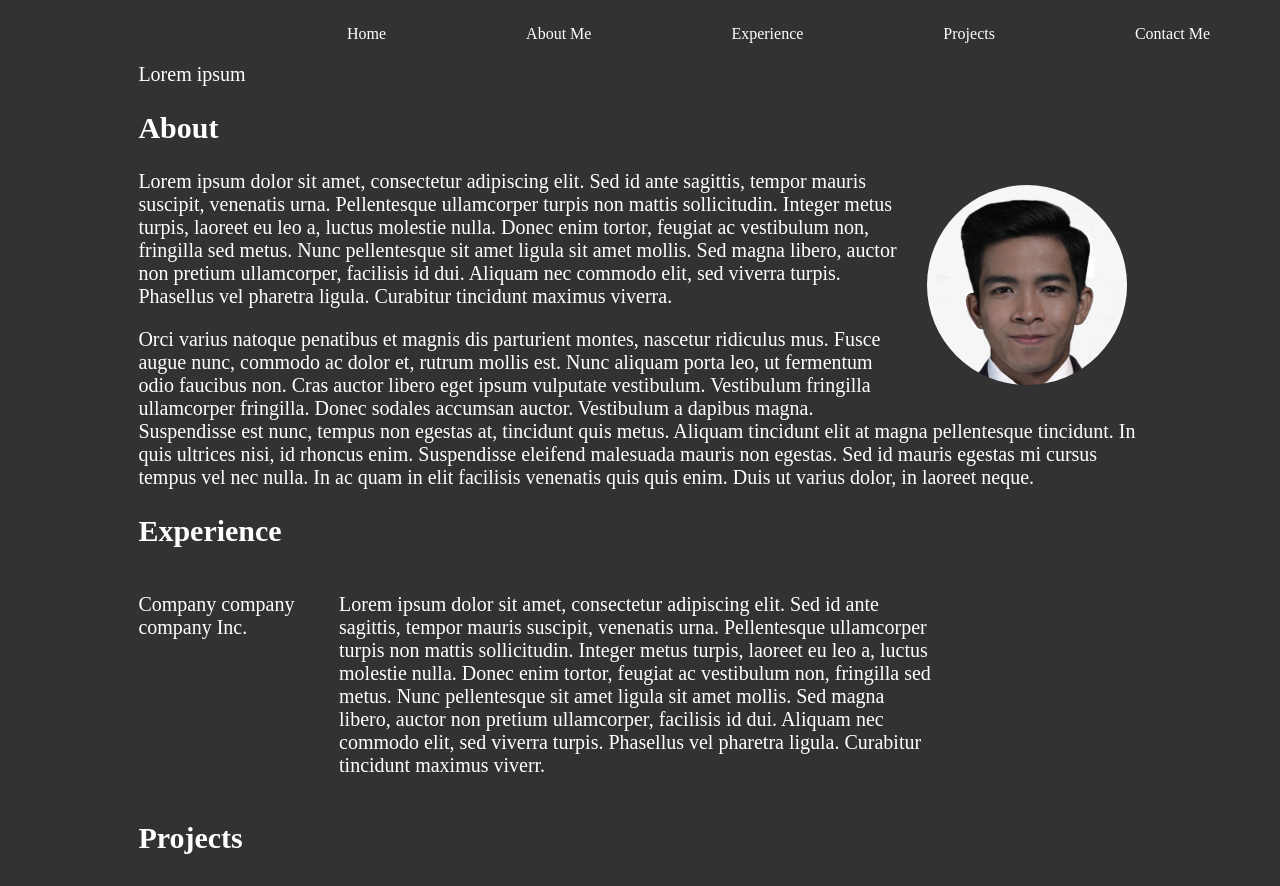
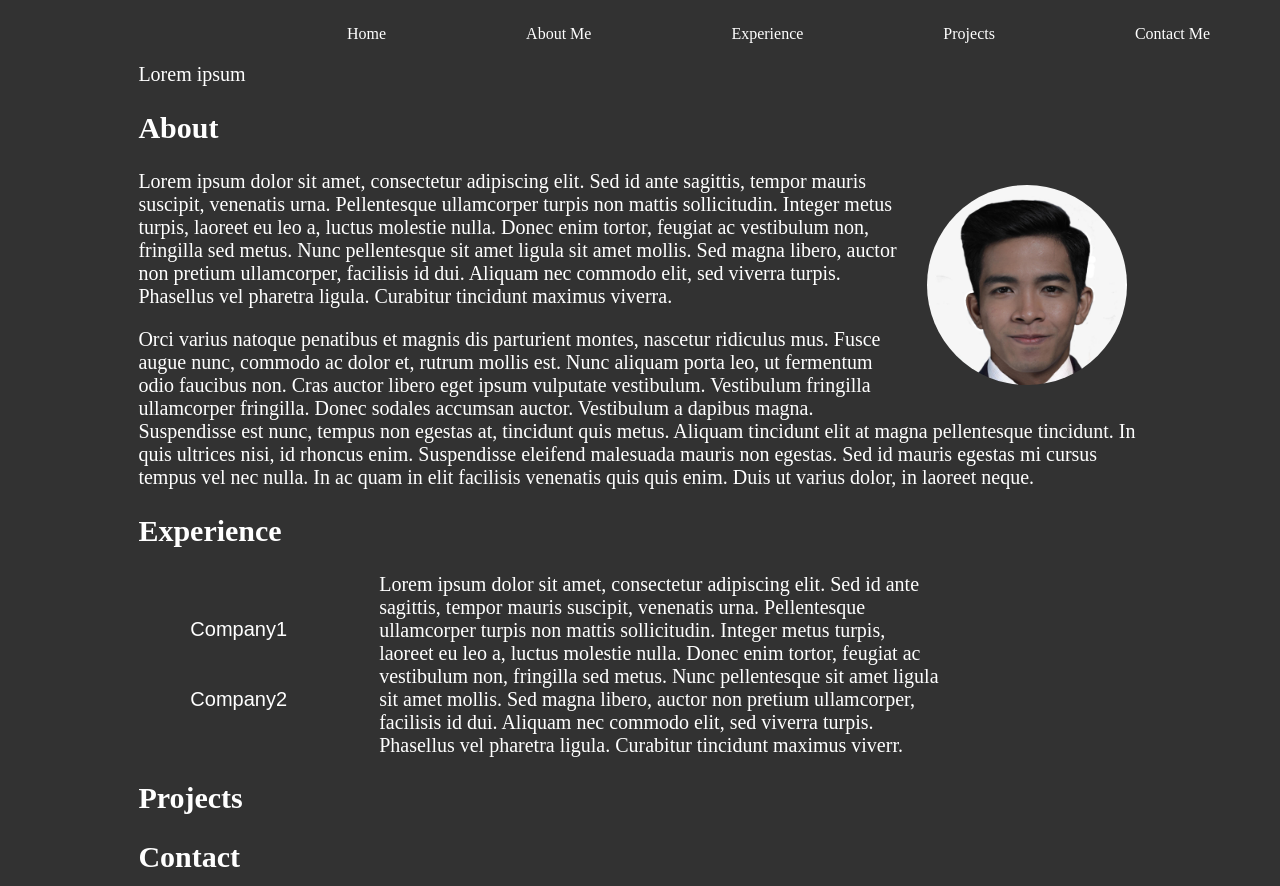
Before and after one commit to jaclirio/portfolio, an Angular app: page / in a window 1280 px wide. Shown: the top 886 px of the page. Built offline with nearby package versions, Linux system fonts and the light colour scheme.

Commit message:
add exp and contact fields plus scss

```diff
--- a/src/app/home/home.component.html
+++ b/src/app/home/home.component.html
@@ -11,10 +11,11 @@
   <h2>Experience</h2>
   <div class="rowExp">
     <div class="column left">
-      <p>Company company company Inc.</p>
+      <button>Company1</button>
+      <button>Company2</button>
     </div>
     <div class="column right">
-      <p>Lorem ipsum dolor sit amet, consectetur adipiscing elit. Sed id ante sagittis, tempor mauris suscipit, venenatis urna. Pellentesque ullamcorper turpis non mattis sollicitudin. Integer metus turpis, laoreet eu leo a, luctus molestie nulla. Donec enim tortor, feugiat ac vestibulum non, fringilla sed metus. Nunc pellentesque sit amet ligula sit amet mollis. Sed magna libero, auctor non pretium ullamcorper, facilisis id dui. Aliquam nec commodo elit, sed viverra turpis. Phasellus vel pharetra ligula. Curabitur tincidunt maximus viverr. </p>
+      Lorem ipsum dolor sit amet, consectetur adipiscing elit. Sed id ante sagittis, tempor mauris suscipit, venenatis urna. Pellentesque ullamcorper turpis non mattis sollicitudin. Integer metus turpis, laoreet eu leo a, luctus molestie nulla. Donec enim tortor, feugiat ac vestibulum non, fringilla sed metus. Nunc pellentesque sit amet ligula sit amet mollis. Sed magna libero, auctor non pretium ullamcorper, facilisis id dui. Aliquam nec commodo elit, sed viverra turpis. Phasellus vel pharetra ligula. Curabitur tincidunt maximus viverr.
     </div>
   </div>
 
@@ -26,4 +27,12 @@
 
 <section id="contact">
   <h2>Contact</h2>
+  <div class="reference">
+    <a href="mailto:johnalfredlirio@gmail.com" class="email">johnalfredlirio@gmail.com</a>
+    <span>
+      <a class="logo" href="https://www.linkedin.com/in/john-alfred-lirio/" target="_blank" rel="noopener"><img src="./assets/linkedin.png" alt="linkedin image"></a>
+      <a class="logo" href="https://github.com/jaclirio" target="_blank" rel="noopener"><img src="./assets/github.png" alt="github image"></a>
+      <a class="logo" href="https://stackoverflow.com/users/18569476/john-lirio" target="_blank" rel="noopener"><img class ="stack" src="./assets/stackoverflow.png" alt="stackoverflow image"></a>
+    </span>
+  </div>
 </section>
--- a/src/app/home/home.component.scss
+++ b/src/app/home/home.component.scss
@@ -26,9 +26,48 @@ section{
     width: 80%;
     >.left{
       flex: 25%;
+      display: flex;
+      flex-direction: column;
+      justify-content: space-evenly;
+      button{
+        color: white;
+        background-color: hsl(0, 0%, 0%, 0);
+        border: none;
+        font-size: 20px;
+      }
+      :hover{
+        text-decoration: underline;
+        cursor: pointer;
+      }
     }
     >.right{
-      flex: 75%;
+      flex: 70%;
+      margin-left: 5%;
     }
   }
 }
+
+.reference{
+  display: flex;
+  align-items: center;
+  justify-content: center;
+  >.email{
+    text-decoration:none;
+    &,
+    &:link,
+    &:visited {
+    color: white;
+    }
+  }
+  :hover{
+    text-decoration: underline;
+  }
+}
+
+.logo{
+  margin: 50px;
+  >.stack{
+  height: 50px;
+  width: 50px;
+}
+}
```
Also changed, not shown: src/assets/stackoverflow.png (added).
